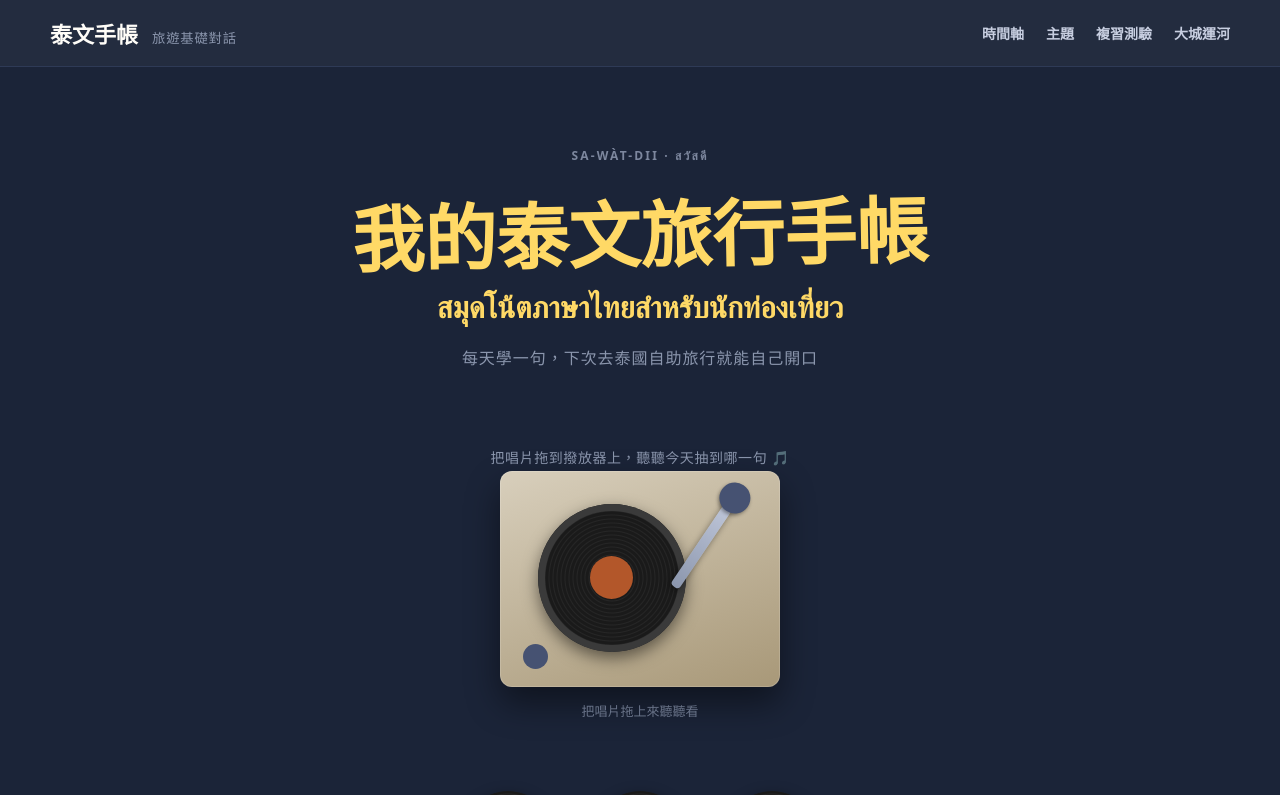
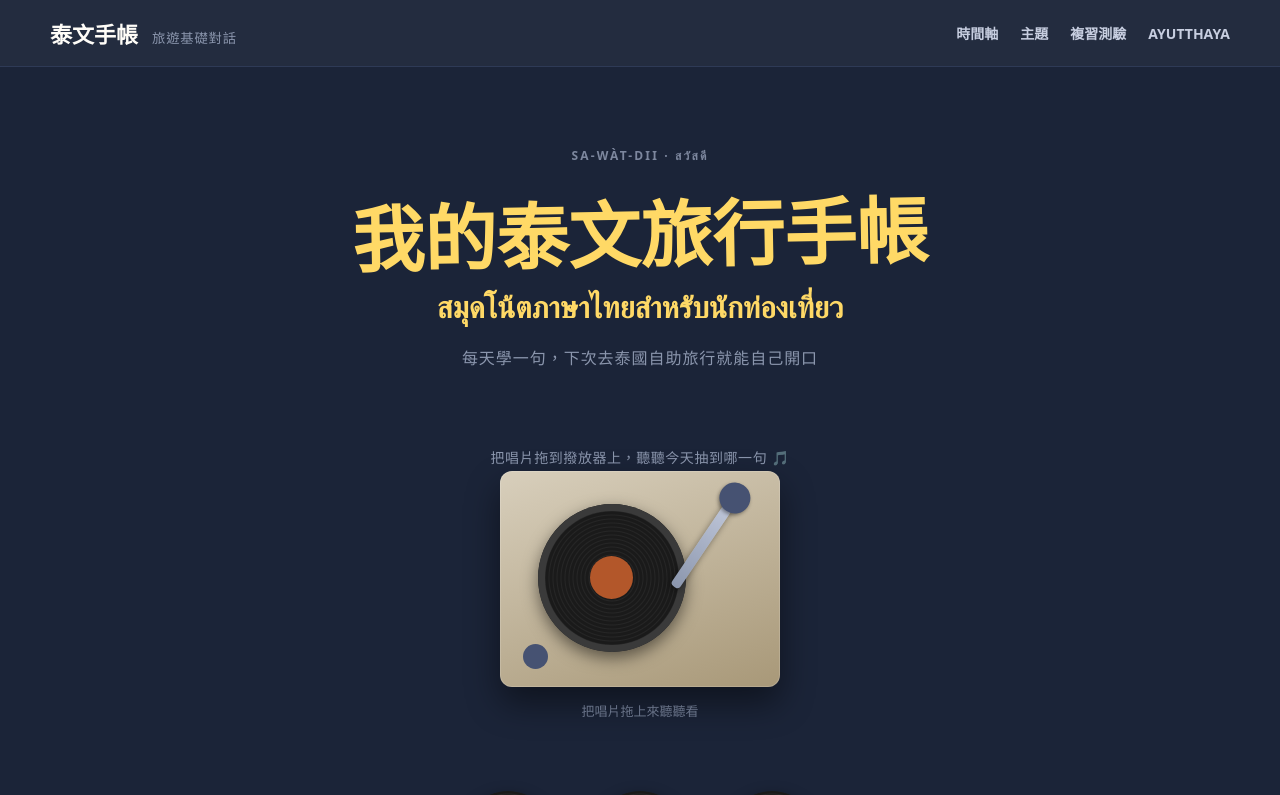
Before and after one commit to phineascarter-arch/thai-travel-notes, a React (Vite) app: page / in a window 1280 px wide. Shown: the top 795 px of the page. Built offline with nearby package versions, Linux system fonts and the light colour scheme.

Commit message:
Match nav link text to the AYUTTHAYA/อยุธยา section rebrand

```diff
--- a/src/App.tsx
+++ b/src/App.tsx
@@ -63,7 +63,7 @@ function App() {
           <a href="#timeline">時間軸</a>
           <a href="#topics">主題</a>
           <a href="#review-quiz">複習測驗</a>
-          <a href="#ayutthaya-canal">大城運河</a>
+          <a href="#ayutthaya-canal">AYUTTHAYA</a>
         </nav>
       </header>
 
```
